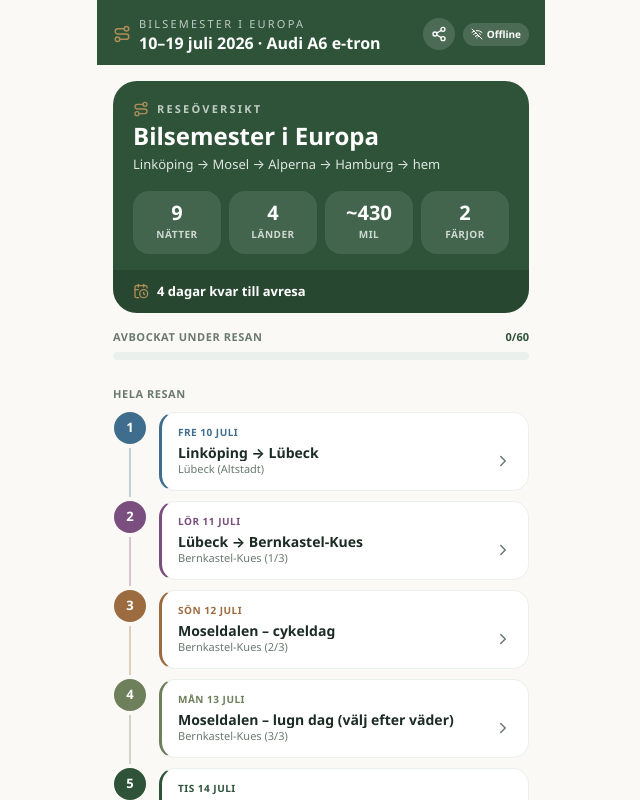
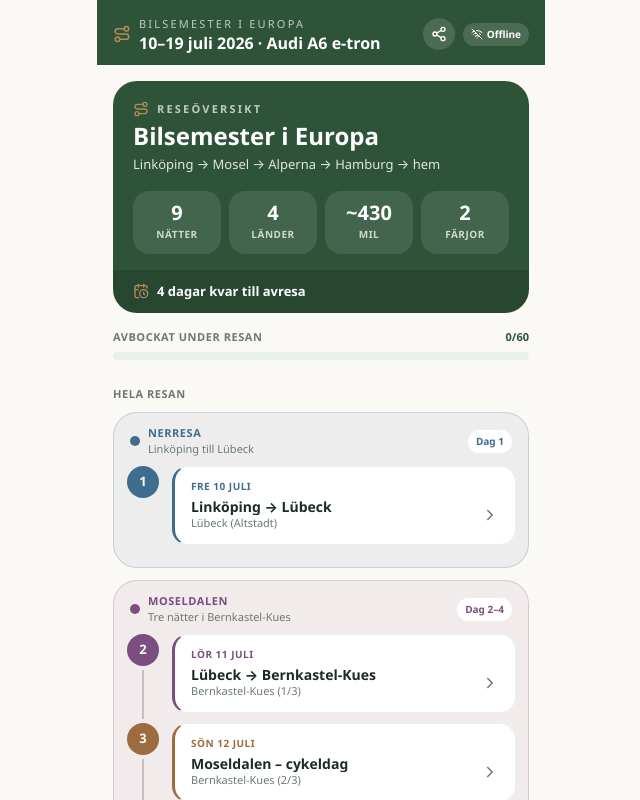
Before and after one commit to cash2dan/reseguide, a React (Vite) app: page / in a window 1280 px wide. Shown: the top 800 px of the page, without its empty margins (319-959 px from the left). Built offline with nearby package versions, Linux system fonts and the light colour scheme; no server answers.

Commit message:
Codex uppdateringar

```diff
--- a/src/App.jsx
+++ b/src/App.jsx
@@ -39,8 +39,8 @@ export default function App() {
   };
 
   return (
-    <div className="min-h-screen w-full flex justify-center" style={{ background: PAPER, color: INK, fontFamily: "'Segoe UI', system-ui, -apple-system, sans-serif" }}>
-      <div className="w-full max-w-md pb-10">
+    <div className="min-h-screen w-full overflow-x-hidden flex justify-center" style={{ background: PAPER, color: INK, fontFamily: "'Segoe UI', system-ui, -apple-system, sans-serif" }}>
+      <div className="w-full max-w-md min-w-0 overflow-x-hidden pb-10">
 
         {/* sticky header */}
         <div className="sticky top-0 z-20 px-4 pt-4 pb-3" style={{ background: BRAND, paddingTop: "max(1rem, env(safe-area-inset-top))" }}>
@@ -65,7 +65,7 @@ export default function App() {
                 <Share2 size={16} color="#fff" />
               </button>
             )}
-            <span className="flex items-center gap-1 text-[10px] font-semibold px-2 py-1 rounded-full" style={{ background: rgba("#FFFFFF", 0.14), color: "#FFF" }}>
+            <span className="hidden min-[360px]:flex items-center gap-1 text-[10px] font-semibold px-2 py-1 rounded-full shrink-0" style={{ background: rgba("#FFFFFF", 0.14), color: "#FFF" }}>
               <WifiOff size={12} /> Offline
             </span>
           </div>
--- a/src/components/DayCard.jsx
+++ b/src/components/DayCard.jsx
@@ -48,7 +48,7 @@ export default function DayCard({ day, checklist }) {
               <div className="text-[11px] uppercase tracking-[0.18em] font-semibold" style={{ color: rgba("#FFFFFF", 0.82) }}>Dag {day.n} · {day.date}</div>
               <div className="text-white font-bold text-[17px] leading-tight mt-0.5">{day.title}</div>
             </div>
-            <Weather coords={day.coords} iso={day.iso} variant="banner" />
+            <Weather coords={day.coords} iso={day.iso} variant="banner" linked />
           </div>
           <div className="grid grid-cols-3 bg-white">
             {[["Körning", day.drive], ["Bas", day.base], ["Karaktär", day.vibe]].map(([l, v], i) => (
--- a/src/components/HomeView.jsx
+++ b/src/components/HomeView.jsx
@@ -1,6 +1,6 @@
 import React from "react";
 import { ChevronRight, Navigation2, CalendarClock, Route as RouteIcon } from "lucide-react";
-import { TRIP, DAYS } from "../data/trip";
+import { TRIP, DAYS, STAGES } from "../data/trip";
 import { BRAND, GOLD, INK, MIST, MUTE, rgba } from "../lib/palette";
 import Weather from "./Weather";
 
@@ -17,6 +17,12 @@ export default function HomeView({ onOpenDay, todayIdx, daysToDeparture, checkli
   const totalPlan = DAYS.reduce((s, d) => s + d.plan.length, 0);
   const donePlan = DAYS.reduce((s, d) => s + checklist.countFor(`d${d.n}.plan.`), 0);
   const pct = totalPlan ? Math.round((donePlan / totalPlan) * 100) : 0;
+  const stages = STAGES.map((stage) => ({
+    ...stage,
+    days: DAYS.map((day, index) => ({ day, index })).filter(
+      ({ day }) => day.n >= stage.range[0] && day.n <= stage.range[1]
+    ),
+  }));
 
   return (
     <div className="animate-day">
@@ -33,7 +39,7 @@ export default function HomeView({ onOpenDay, todayIdx, daysToDeparture, checkli
               Linköping → Mosel → Alperna → Hamburg → hem
             </div>
 
-            <div className="flex gap-2 mt-4">
+            <div className="grid grid-cols-4 gap-2 mt-4">
               <Stat big="9" small="nätter" />
               <Stat big="4" small="länder" />
               <Stat big="~430" small="mil" />
@@ -77,8 +83,21 @@ export default function HomeView({ onOpenDay, todayIdx, daysToDeparture, checkli
       <div className="px-4 pt-5 pb-2">
         <span className="text-[11px] uppercase tracking-wider font-bold" style={{ color: MUTE }}>Hela resan</span>
       </div>
-      <div className="px-4 pb-4">
-        {DAYS.map((d, i) => {
+      <div className="px-4 pb-4 space-y-3">
+        {stages.map((stage) => (
+          <section key={stage.label} className="rounded-3xl p-3" style={{ background: rgba(stage.color, 0.08), border: `1px solid ${rgba(stage.color, 0.22)}` }}>
+            <div className="flex items-center gap-2 px-1 pb-2">
+              <span className="h-2.5 w-2.5 rounded-full" style={{ background: stage.color }} />
+              <div className="flex-1 min-w-0">
+                <div className="text-[11px] uppercase tracking-wider font-extrabold" style={{ color: stage.color }}>{stage.label}</div>
+                <div className="text-[11px] truncate" style={{ color: MUTE }}>{stage.summary}</div>
+              </div>
+              <span className="text-[10px] font-bold px-2 py-1 rounded-full" style={{ background: "#fff", color: stage.color }}>
+                Dag {stage.range[0]}{stage.range[0] !== stage.range[1] ? `–${stage.range[1]}` : ""}
+              </span>
+            </div>
+
+            {stage.days.map(({ day: d, index: i }) => {
               const isToday = i === todayIdx;
               const done = d.plan.length > 0 && checklist.countFor(`d${d.n}.plan.`) === d.plan.length;
               return (
@@ -93,16 +112,16 @@ export default function HomeView({ onOpenDay, todayIdx, daysToDeparture, checkli
                       style={{ background: d.color, color: "#fff", boxShadow: isToday ? `0 0 0 3px ${rgba(d.color, 0.3)}` : "none" }}>
                       {d.n}
                     </div>
-                {i < DAYS.length - 1 && <div className="w-0.5 flex-1 my-1" style={{ background: rgba(d.color, 0.3) }} />}
+                    {i < stage.days[stage.days.length - 1].index && <div className="w-0.5 flex-1 my-1" style={{ background: rgba(stage.color, 0.3) }} />}
                   </div>
 
                   {/* card */}
                   <div className="flex-1 mb-2.5 rounded-2xl px-4 py-3" style={{ background: "#fff", border: `1px solid ${MIST}`, borderLeft: `3px solid ${d.color}` }}>
-                <div className="flex items-center gap-2">
-                  <span className="text-[10px] uppercase tracking-wider font-bold" style={{ color: d.color }}>{d.date}</span>
+                    <div className="flex items-center gap-2 min-w-0">
+                      <span className="text-[10px] uppercase tracking-wider font-bold shrink-0" style={{ color: d.color }}>{d.date}</span>
                       {isToday && <span className="text-[9px] font-bold px-1.5 py-0.5 rounded-full text-white" style={{ background: d.color }}>IDAG</span>}
                       {done && <span className="text-[9px] font-bold px-1.5 py-0.5 rounded-full" style={{ background: rgba(d.color, 0.12), color: d.color }}>KLAR</span>}
-                  <span className="ml-auto"><Weather coords={d.coords} iso={d.iso} variant="plain" color={MUTE} /></span>
+                      <span className="ml-auto shrink-0"><Weather coords={d.coords} iso={d.iso} variant="plain" color={MUTE} /></span>
                     </div>
                     <div className="flex items-center gap-2 mt-1">
                       <div className="flex-1 min-w-0">
@@ -115,6 +134,8 @@ export default function HomeView({ onOpenDay, todayIdx, daysToDeparture, checkli
                 </button>
               );
             })}
+          </section>
+        ))}
       </div>
     </div>
   );
--- a/src/components/Weather.jsx
+++ b/src/components/Weather.jsx
@@ -17,8 +17,12 @@ function iconFor(code) {
   return Cloud;
 }
 
+function weatherUrl(coords, iso) {
+  return `https://www.google.com/search?q=${encodeURIComponent(`väder ${coords[0]},${coords[1]} ${iso}`)}`;
+}
+
 // variant: "banner" (white on colored bg) or "plain" (colored on light bg)
-export default function Weather({ coords, iso, variant = "banner", color }) {
+export default function Weather({ coords, iso, variant = "banner", color, linked = false }) {
   const { loading, data } = useWeather(coords, iso);
   if (loading || !data) return null;
   const Icon = iconFor(data.code);
@@ -35,12 +39,33 @@ export default function Weather({ coords, iso, variant = "banner", color }) {
     );
   }
 
+  const content = (
+    <>
+      <span className="w-8 h-8 rounded-full flex items-center justify-center shrink-0" style={{ background: rgba("#FFFFFF", 0.18) }}>
+        <Icon size={20} color="#fff" />
+      </span>
+      <span className="text-left leading-none">
+        <span className="block text-[9px] uppercase tracking-wider font-bold text-white" style={{ opacity: 0.78 }}>Väder</span>
+        <span className="block text-[15px] font-extrabold text-white mt-0.5">
+          {data.tmax}°<span style={{ opacity: 0.75 }}>/{data.tmin}°</span>
+        </span>
+      </span>
+    </>
+  );
+  const className = "inline-flex items-center gap-2 px-2.5 py-1.5 rounded-2xl shrink-0 active:scale-95 transition-transform";
+  const style = { background: rgba("#000000", 0.18), boxShadow: `0 4px 12px ${rgba("#000000", 0.12)}` };
+
+  if (linked) {
+    return (
+      <a href={weatherUrl(coords, iso)} target="_blank" rel="noopener noreferrer" className={className} style={style} title="Öppna detaljerad väderprognos">
+        {content}
+      </a>
+    );
+  }
+
   return (
-    <span className="inline-flex items-center gap-1 px-2 py-1 rounded-full shrink-0" style={{ background: rgba("#FFFFFF", 0.18) }}>
-      <Icon size={14} color="#fff" />
-      <span className="text-[12px] font-bold text-white">
-        {data.tmax}°<span style={{ opacity: 0.75 }}>/{data.tmin}°</span>
-      </span>
+    <span className={className} style={style}>
+      {content}
     </span>
   );
 }
--- a/src/data/trip.js
+++ b/src/data/trip.js
@@ -11,6 +11,13 @@ export const TRIP = {
   subtitle: "10–19 juli 2026 · Audi A6 e-tron",
   departISO: "2026-07-10",
 };
+
+export const STAGES = [
+  { label: "Nerresa", range: [1, 1], summary: "Linköping till Lübeck", color: "#3E6D8E" },
+  { label: "Moseldalen", range: [2, 4], summary: "Tre nätter i Bernkastel-Kues", color: "#7A4E7E" },
+  { label: "Alperna", range: [5, 7], summary: "Tre nätter i Uttendorf", color: "#2E5339" },
+  { label: "Hemvägen", range: [8, 10], summary: "Chiemsee, Rothenburg, Hamburg och hem", color: "#B08D57" },
+];
 
 export const DAYS = [
   {
--- a/src/index.css
+++ b/src/index.css
@@ -5,6 +5,7 @@
 html, body, #root {
   margin: 0;
   min-height: 100%;
+  overflow-x: hidden;
   -webkit-tap-highlight-color: transparent;
 }
 
```
Lines whose indentation alone changed are shown as unchanged.
